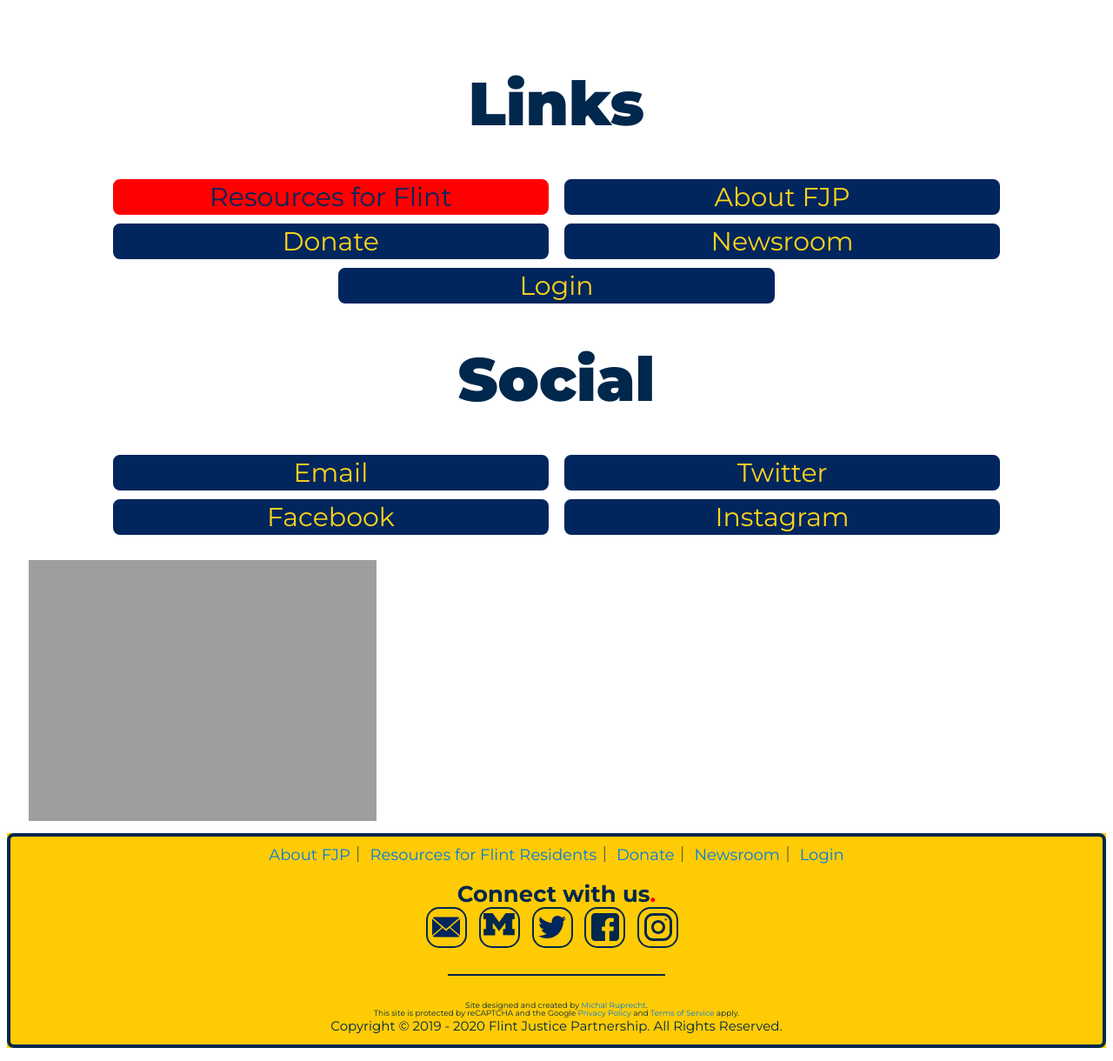
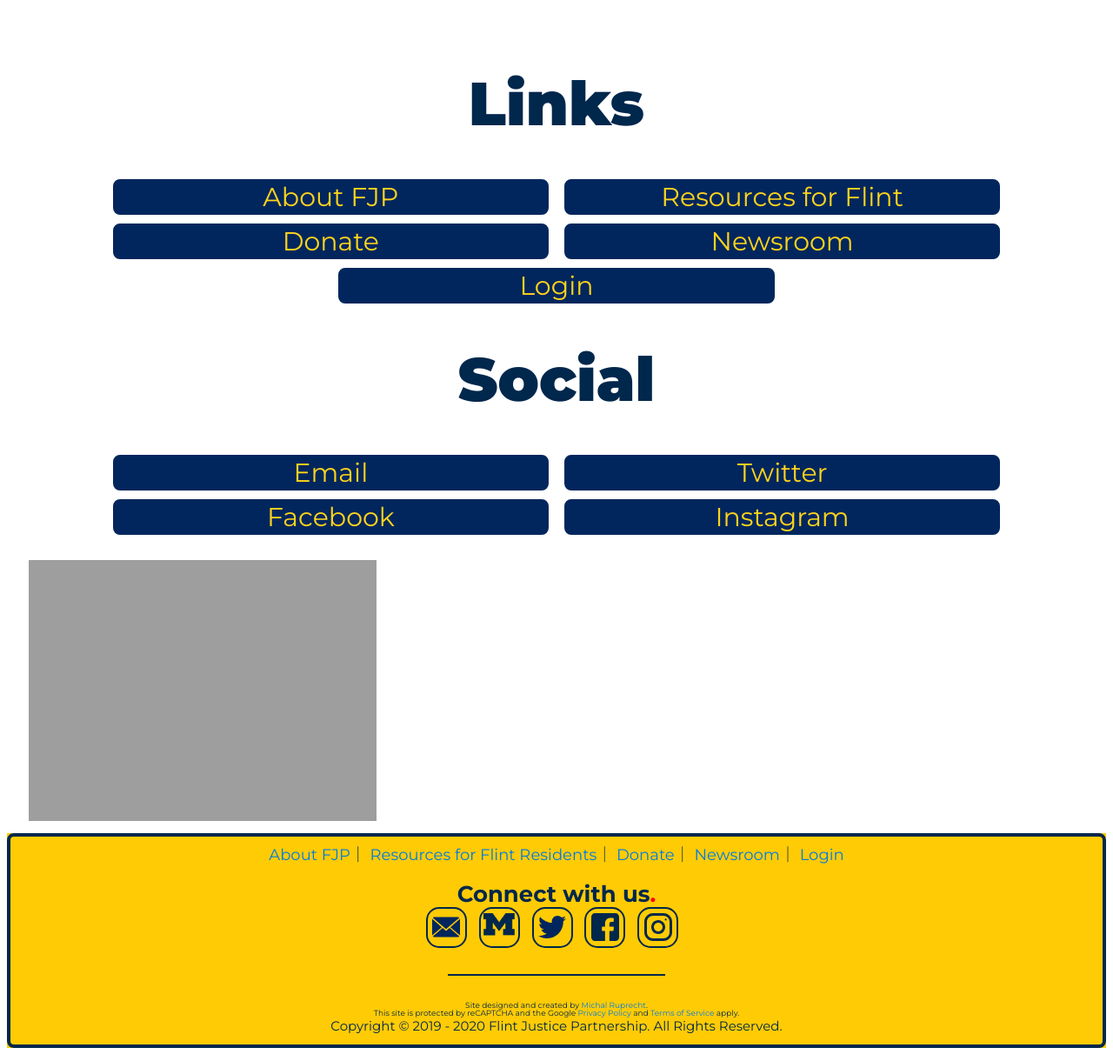
Before and after one commit to umichfjp/umichfjp.github.io, a Jekyll site: the page built from pages/social.html, in a window 1280 px wide. Shown: the whole page at 87% size. Built offline with Jekyll 4.4.1, drawn with Linux system fonts in a browser that asks for light colours.

Commit message:
Update social.html

```diff
--- a/pages/social.html
+++ b/pages/social.html
@@ -15,8 +15,8 @@ title: Social
         <center>
         <h1>Links</h1>
         <h2>
-          <a class="redbutton" href="https://umichfjp.github.io/pages/resources" target="_blank">Resources for Flint</a>
           <a class="button" href="https://umichfjp.github.io" target="_blank">About FJP</a>
+          <a class="button" href="https://umichfjp.github.io/pages/resources" target="_blank">Resources for Flint</a>
           <a class="button" href="https://umichfjp.github.io/pages/donate" target="_blank">Donate</a>
           <a class="button" href="https://umichfjp.github.io/pages/newsroom" target="_blank">Newsroom</a>
           <a class="button" href="https://umichfjp.github.io/pages/login" target="_blank">Login</a>
```
